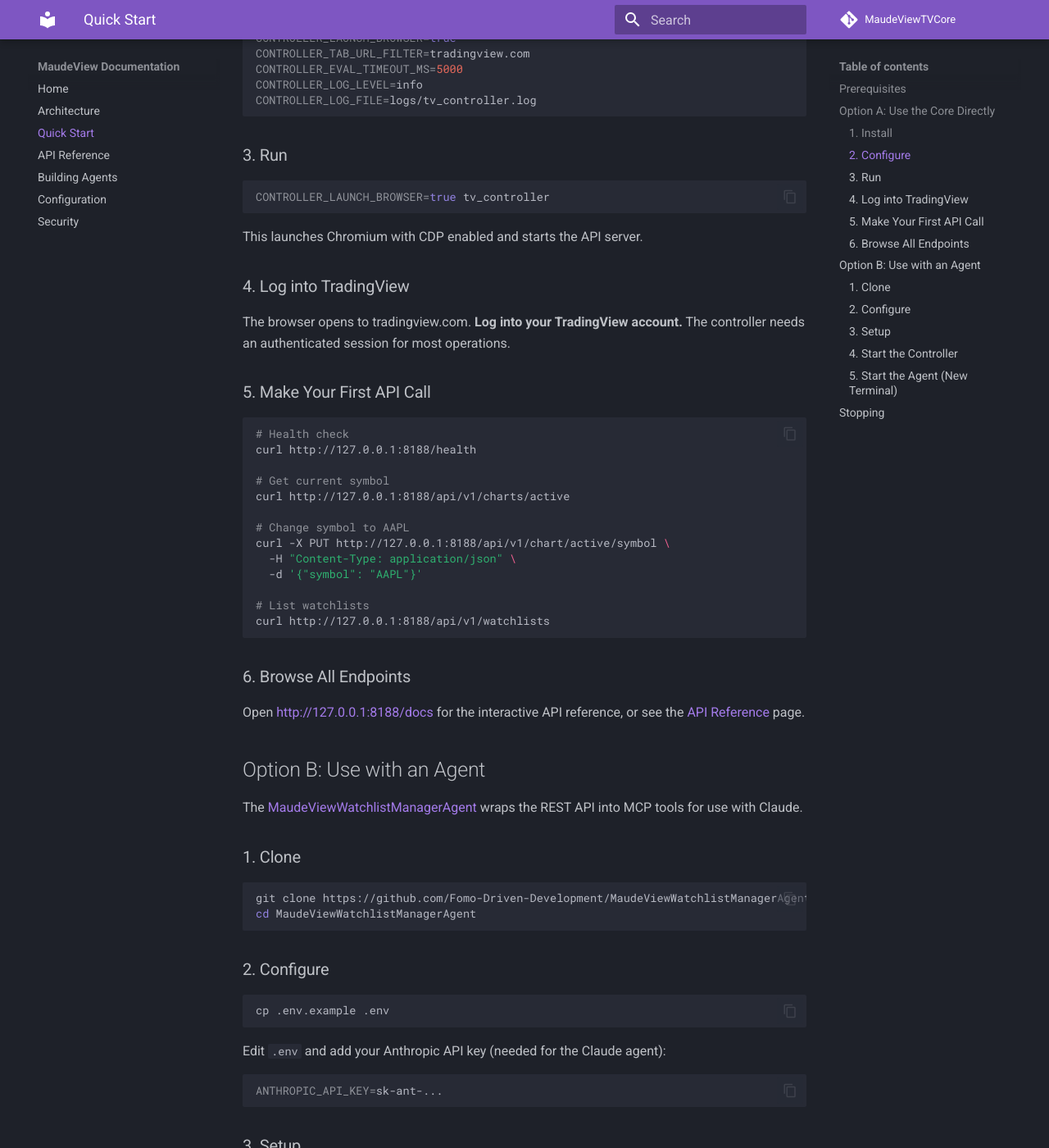
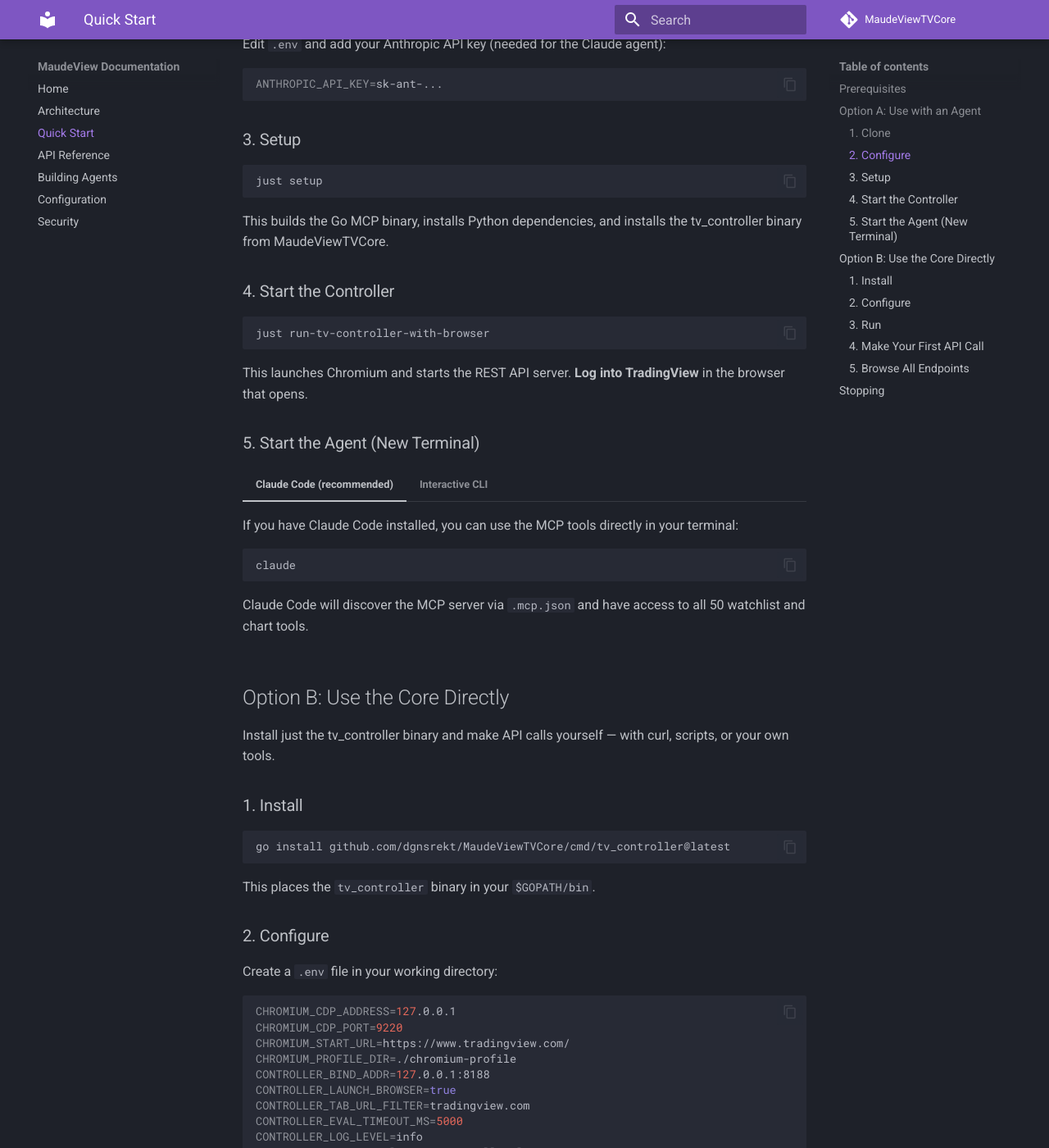
Before and after one commit to Fomo-Driven-Development/MaudeViewTvDocs, an MkDocs documentation site: the page built from docs/quickstart.md, in a window 1280 px wide and 1400 px high, scrolled down 905 px. Shown: the whole window at 82% size. Built offline with MkDocs 1.6.1 and Material for MkDocs 9.7.7, drawn with Linux system fonts in a browser that asks for light colours; comment, search, counter and statistics services are not loaded; some of the changed text lies outside the part shown.

Commit message:
Reorder quickstart: agent-first, add Claude Code and API key info
Co-Authored-By: Claude Opus 4.6 <noreply@anthropic.com>

````diff
--- a/docs/quickstart.md
+++ b/docs/quickstart.md
@@ -5,15 +5,76 @@
 - **Go 1.24+** — [install](https://go.dev/dl/)
 - **Chromium or Google Chrome** — the browser that tv_controller drives
 - **just** — task runner — `cargo install just` or [other methods](https://github.com/casey/just#installation)
+- **Claude Code** — install with `npm install -g @anthropic-ai/claude-code` (requires a [Claude account](https://claude.ai/) with a Max plan or API access)
 
-For the WatchlistManagerAgent (optional):
+For the WatchlistManagerAgent's Python A2A layer (optional):
 
 - **Python 3.11+**
 - **uv** — Python package manager — `curl -LsSf https://astral.sh/uv/install.sh | sh`
+- **Anthropic API key** — get one at [console.anthropic.com](https://console.anthropic.com/)
 
-## Option A: Use the Core Directly
+## Option A: Use with an Agent
 
-Install the tv_controller binary and start making API calls.
+The fastest way to get started. The [MaudeViewWatchlistManagerAgent](https://github.com/Fomo-Driven-Development/MaudeViewWatchlistManagerAgent) wraps the REST API into MCP tools that Claude can use to control TradingView.
+
+### 1. Clone
+
+```bash
+git clone https://github.com/Fomo-Driven-Development/MaudeViewWatchlistManagerAgent.git
+cd MaudeViewWatchlistManagerAgent
+```
+
+### 2. Configure
+
+```bash
+cp .env.example .env
+```
+
+Edit `.env` and add your Anthropic API key (needed for the Claude agent):
+
+```bash
+ANTHROPIC_API_KEY=sk-ant-...
+```
+
+### 3. Setup
+
+```bash
+just setup
+```
+
+This builds the Go MCP binary, installs Python dependencies, and installs the tv_controller binary from MaudeViewTVCore.
+
+### 4. Start the Controller
+
+```bash
+just run-tv-controller-with-browser
+```
+
+This launches Chromium and starts the REST API server. **Log into TradingView** in the browser that opens.
+
+### 5. Start the Agent (New Terminal)
+
+=== "Claude Code (recommended)"
+
+    If you have Claude Code installed, you can use the MCP tools directly in your terminal:
+
+    ```bash
+    claude
+    ```
+
+    Claude Code will discover the MCP server via `.mcp.json` and have access to all 50 watchlist and chart tools.
+
+=== "Interactive CLI"
+
+    ```bash
+    just agent
+    ```
+
+    This launches a standalone CLI using the Claude Agent SDK where you can ask Claude to manage your watchlists and charts.
+
+## Option B: Use the Core Directly
+
+Install just the tv_controller binary and make API calls yourself — with curl, scripts, or your own tools.
 
 ### 1. Install
 
@@ -46,13 +107,9 @@ CONTROLLER_LOG_FILE=logs/tv_controller.log
 CONTROLLER_LAUNCH_BROWSER=true tv_controller
 ```
 
-This launches Chromium with CDP enabled and starts the API server.
+This launches Chromium with CDP enabled and starts the API server. **Log into TradingView** in the browser that opens.
 
-### 4. Log into TradingView
-
-The browser opens to tradingview.com. **Log into your TradingView account.** The controller needs an authenticated session for most operations.
-
-### 5. Make Your First API Call
+### 4. Make Your First API Call
 
 ```bash
 # Health check
@@ -70,56 +127,9 @@ curl -X PUT http://127.0.0.1:8188/api/v1/chart/active/symbol \
 curl http://127.0.0.1:8188/api/v1/watchlists
 ```
 
-### 6. Browse All Endpoints
+### 5. Browse All Endpoints
 
 Open [http://127.0.0.1:8188/docs](http://127.0.0.1:8188/docs) for the interactive API reference, or see the [API Reference](api-reference.md) page.
-
-## Option B: Use with an Agent
-
-The [MaudeViewWatchlistManagerAgent](https://github.com/Fomo-Driven-Development/MaudeViewWatchlistManagerAgent) wraps the REST API into MCP tools for use with Claude.
-
-### 1. Clone
-
-```bash
-git clone https://github.com/Fomo-Driven-Development/MaudeViewWatchlistManagerAgent.git
-cd MaudeViewWatchlistManagerAgent
-```
-
-### 2. Configure
-
-```bash
-cp .env.example .env
-```
-
-Edit `.env` and add your Anthropic API key (needed for the Claude agent):
-
-```bash
-ANTHROPIC_API_KEY=sk-ant-...
-```
-
-### 3. Setup
-
-```bash
-just setup
-```
-
-This builds the Go MCP binary, installs Python dependencies, and installs the tv_controller binary.
-
-### 4. Start the Controller
-
-```bash
-just run-tv-controller-with-browser
-```
-
-Log into TradingView in the browser that opens.
-
-### 5. Start the Agent (New Terminal)
-
-```bash
-just agent
-```
-
-This launches an interactive CLI where you can ask Claude to manage your watchlists and charts using the MCP tools.
 
 ## Stopping
 
````
